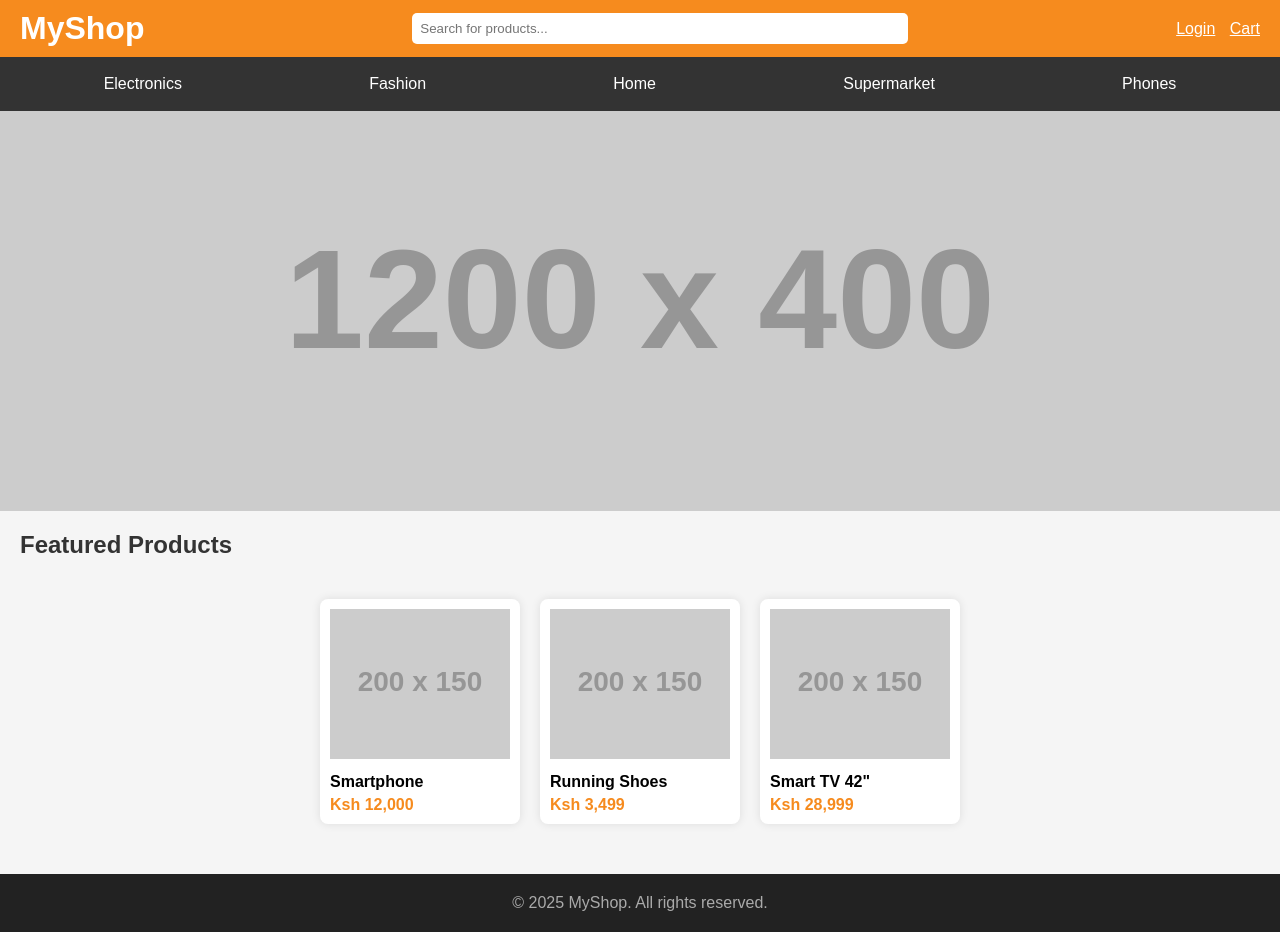
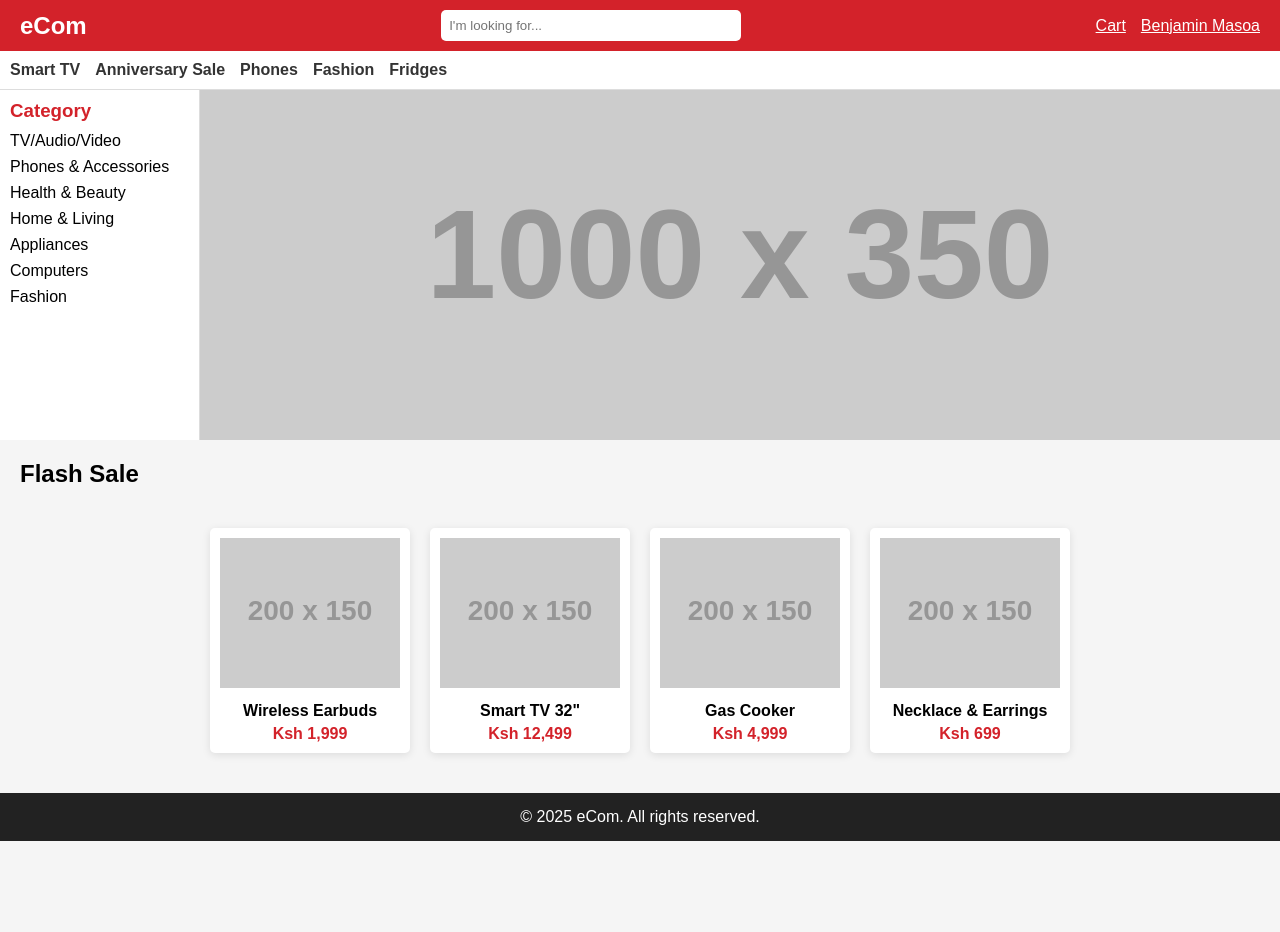
Before and after one commit to Moswettta/t, a plain HTML site: page index.html in a window 1280 px wide. After the commit the page ends 841 px from the top, so only its background shows below. Drawn offline with Linux system fonts and the light colour scheme; placeholder pictures from the web are drawn by us.

Commit message:
Update index.html

```diff
--- a/index.html
+++ b/index.html
@@ -1,143 +1,176 @@
 <!DOCTYPE html>
 <html lang="en">
 <head>
-  <meta charset="UTF-8" />
-  <meta name="viewport" content="width=device-width, initial-scale=1.0"/>
-  <title>My E-Shop</title>
+  <meta charset="UTF-8">
+  <meta name="viewport" content="width=device-width, initial-scale=1.0">
+  <title>eCom | Home</title>
   <style>
-    * { margin: 0; padding: 0; box-sizing: border-box; }
-    body { font-family: Arial, sans-serif; background: #f5f5f5; }
-
+    * {
+      margin: 0; padding: 0; box-sizing: border-box;
+    }
+    body {
+      font-family: Arial, sans-serif;
+      background: #f5f5f5;
+    }
     header {
-      background: #f68b1e;
+      background-color: #d3222a;
       color: white;
       padding: 10px 20px;
       display: flex;
+      align-items: center;
       justify-content: space-between;
-      align-items: center;
     }
-    header input {
-      width: 40%;
+    .logo {
+      font-size: 24px;
+      font-weight: bold;
+    }
+    .search-box input {
       padding: 8px;
+      width: 300px;
       border: none;
       border-radius: 5px;
     }
-
+    .user-options {
+      display: flex;
+      gap: 15px;
+    }
     nav {
-      background: #333;
-      color: white;
+      background: #fff;
+      display: flex;
       padding: 10px;
+      overflow-x: auto;
+      border-bottom: 1px solid #ddd;
+    }
+    nav a {
+      margin-right: 15px;
+      text-decoration: none;
+      color: #333;
+      font-weight: bold;
+    }
+    .main {
       display: flex;
-      justify-content: space-around;
     }
-
-    nav a {
-      color: white;
-      text-decoration: none;
-      padding: 8px;
+    .sidebar {
+      width: 200px;
+      background: #fff;
+      padding: 10px;
+      border-right: 1px solid #ddd;
     }
-
+    .sidebar h3 {
+      margin-bottom: 10px;
+      color: #d3222a;
+    }
+    .sidebar ul {
+      list-style: none;
+    }
+    .sidebar li {
+      margin-bottom: 8px;
+      cursor: pointer;
+    }
     .hero {
-      background: url('https://via.placeholder.com/1200x400') center/cover no-repeat;
-      height: 400px;
+      flex: 1;
+      background: url('https://via.placeholder.com/1000x350/FF7F50/FFFFFF?text=Top+Rated+Picks') center/cover no-repeat;
+      height: 350px;
     }
-
-    .section-title {
-      margin: 20px;
-      font-size: 24px;
-      color: #333;
-    }
-
-    .products {
+    .categories, .products {
+      padding: 20px;
       display: flex;
       flex-wrap: wrap;
+      gap: 20px;
       justify-content: center;
-      gap: 20px;
-      padding: 20px;
     }
-
-    .product-card {
+    .card {
       background: white;
+      padding: 10px;
       width: 200px;
-      padding: 10px;
-      border-radius: 8px;
-      box-shadow: 0 0 10px rgba(0,0,0,0.1);
-      transition: 0.3s;
+      border-radius: 5px;
+      box-shadow: 0 2px 8px rgba(0,0,0,0.1);
+      text-align: center;
     }
-
-    .product-card:hover {
-      transform: scale(1.05);
-    }
-
-    .product-card img {
+    .card img {
       width: 100%;
       height: 150px;
       object-fit: cover;
     }
-
-    .product-card h3 {
+    .card h4 {
       font-size: 16px;
       margin: 10px 0 5px;
     }
-
-    .product-card p {
-      color: #f68b1e;
+    .card p {
+      color: #d3222a;
       font-weight: bold;
     }
-
     footer {
       background: #222;
-      color: #aaa;
+      color: white;
       text-align: center;
-      padding: 20px;
-      margin-top: 30px;
+      padding: 15px;
+      margin-top: 20px;
     }
   </style>
 </head>
 <body>
-
   <header>
-    <h1>MyShop</h1>
-    <input type="text" placeholder="Search for products...">
-    <div>
-      <a href="#" style="color:white; margin-right:10px;">Login</a>
-      <a href="#" style="color:white;">Cart</a>
+    <div class="logo">eCom</div>
+    <div class="search-box">
+      <input type="text" placeholder="I'm looking for...">
+    </div>
+    <div class="user-options">
+      <a href="#" style="color:white">Cart</a>
+      <a href="#" style="color:white">Benjamin Masoa</a>
     </div>
   </header>
 
   <nav>
-    <a href="#">Electronics</a>
+    <a href="#">Smart TV</a>
+    <a href="#">Anniversary Sale</a>
+    <a href="#">Phones</a>
     <a href="#">Fashion</a>
-    <a href="#">Home</a>
-    <a href="#">Supermarket</a>
-    <a href="#">Phones</a>
+    <a href="#">Fridges</a>
   </nav>
 
-  <div class="hero"></div>
+  <div class="main">
+    <div class="sidebar">
+      <h3>Category</h3>
+      <ul>
+        <li>TV/Audio/Video</li>
+        <li>Phones & Accessories</li>
+        <li>Health & Beauty</li>
+        <li>Home & Living</li>
+        <li>Appliances</li>
+        <li>Computers</li>
+        <li>Fashion</li>
+      </ul>
+    </div>
+    <div class="hero"></div>
+  </div>
 
-  <h2 class="section-title">Featured Products</h2>
-
+  <h2 style="padding: 20px;">Flash Sale</h2>
   <div class="products">
-    <div class="product-card">
-      <img src="https://via.placeholder.com/200x150" alt="Product">
-      <h3>Smartphone</h3>
-      <p>Ksh 12,000</p>
+    <div class="card">
+      <img src="https://via.placeholder.com/200x150" alt="">
+      <h4>Wireless Earbuds</h4>
+      <p>Ksh 1,999</p>
     </div>
-    <div class="product-card">
-      <img src="https://via.placeholder.com/200x150" alt="Product">
-      <h3>Running Shoes</h3>
-      <p>Ksh 3,499</p>
+    <div class="card">
+      <img src="https://via.placeholder.com/200x150" alt="">
+      <h4>Smart TV 32"</h4>
+      <p>Ksh 12,499</p>
     </div>
-    <div class="product-card">
-      <img src="https://via.placeholder.com/200x150" alt="Product">
-      <h3>Smart TV 42"</h3>
-      <p>Ksh 28,999</p>
+    <div class="card">
+      <img src="https://via.placeholder.com/200x150" alt="">
+      <h4>Gas Cooker</h4>
+      <p>Ksh 4,999</p>
+    </div>
+    <div class="card">
+      <img src="https://via.placeholder.com/200x150" alt="">
+      <h4>Necklace & Earrings</h4>
+      <p>Ksh 699</p>
     </div>
   </div>
 
   <footer>
-    <p>© 2025 MyShop. All rights reserved.</p>
+    <p>© 2025 eCom. All rights reserved.</p>
   </footer>
-
 </body>
 </html>
```
